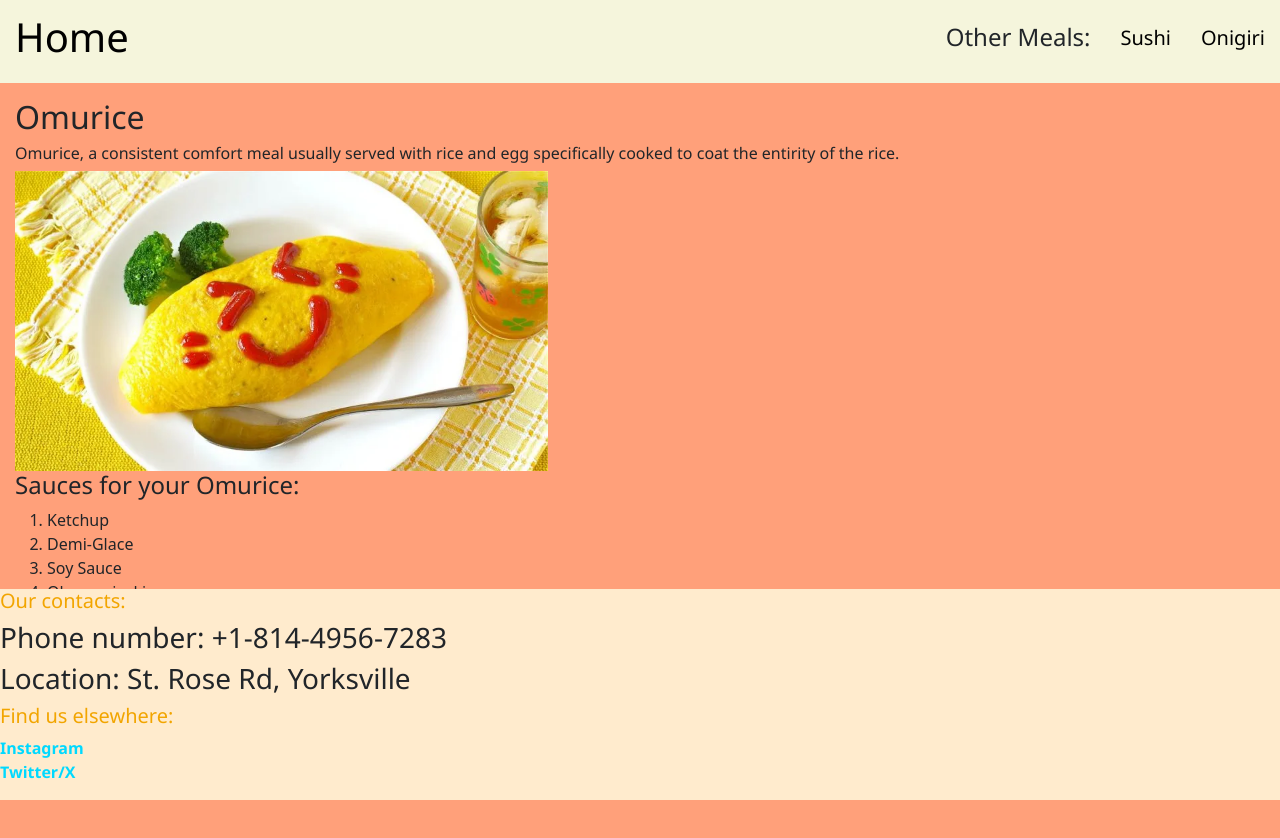
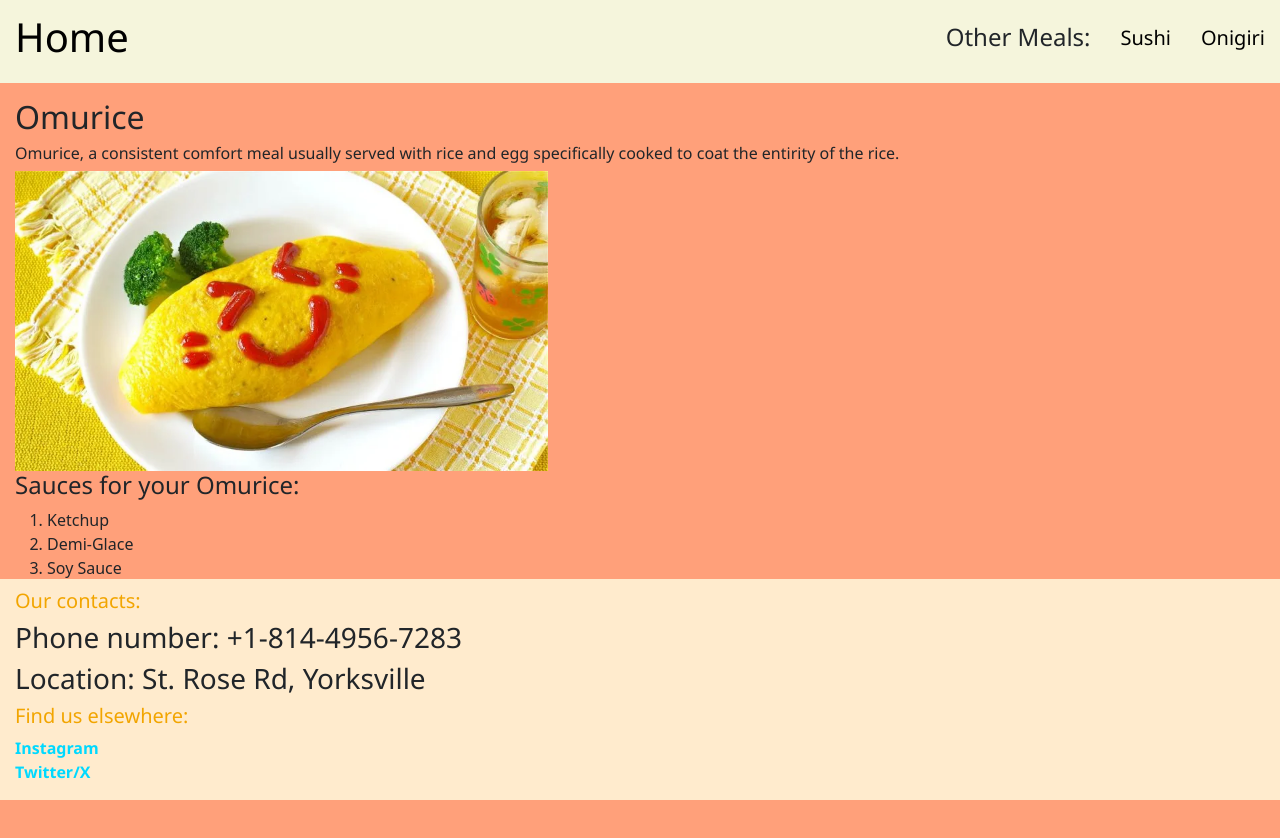
Before and after one commit to KKTypeCode/HCI-LabAssignment-1, a plain HTML site: page dish3.html in a window 1280 px wide. Drawn offline with nearby package versions, Linux system fonts and the light colour scheme.

Commit message:
Final Code

```diff
--- a/dish3.html
+++ b/dish3.html
@@ -42,11 +42,12 @@
                 <li>Okonomiyaki sauce</li>
                 <li>Worcestershire sauce</li>
             </ol>
-            <h6>We offer 2 portion sizes, one for Children with a cheape price and the Original size with a bigger portion.</h6>
+            <h6>We offer 2 portion sizes, one for Children with a cheaper price and the Original size with a bigger portion.</h6>
             <h6>Come grab a delicious surprise, with our Omurice!</h6>
         </div>
     </div>
     <footer class="bottom">
+        <div class="info">
             <div class="contact">
                 <h5>Our contacts:</h5>
                 <h3>Phone number: +1-814-4956-7283</h3>
@@ -59,6 +60,7 @@
                     <dt><a href="https://x.com/">Twitter/X</a></dt>
                 </dl>
             </div>
+        </div>
     </footer>
 </body>
 </html>
--- a/style.css
+++ b/style.css
@@ -38,7 +38,7 @@ body {
 }
 .Arr {
     padding: 15px;
-    margin-bottom: 200px;
+    margin-bottom: 210px;
 }
 .bottom {
     background-color: blanchedalmond;
@@ -47,6 +47,11 @@ body {
     left: 0;
     right: 0;
     width: 100%;
+}
+.info {
+    float: left;
+    padding-left: 15px;
+    padding-top: 10px;
 }
 .socials a {
     color: hsl(189, 100%, 50%);
```
Also changed, not shown: dish1.html (+2 -0 lines), dish2.html (+2 -0 lines), index.html (+0 -5 lines). Lines whose indentation alone changed are shown as unchanged.
